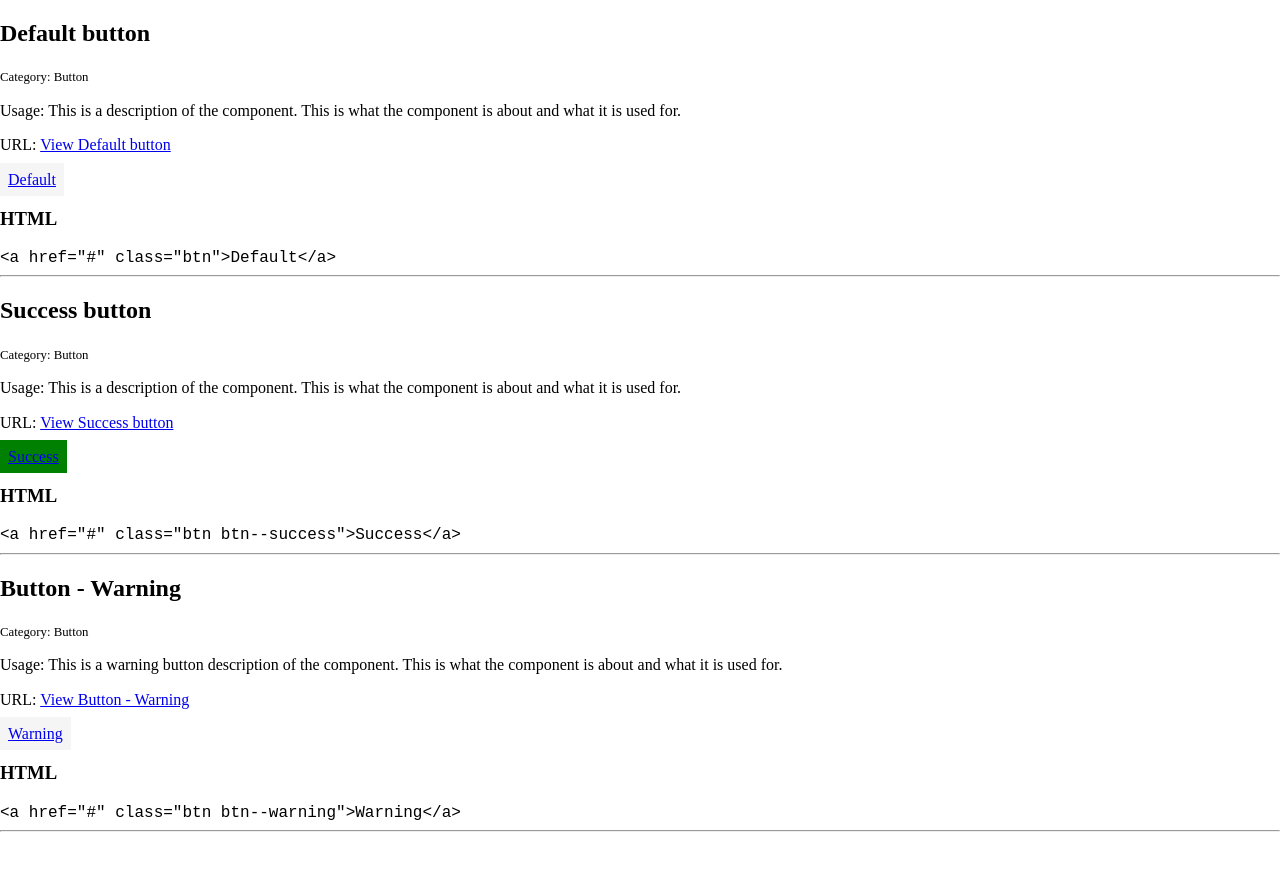
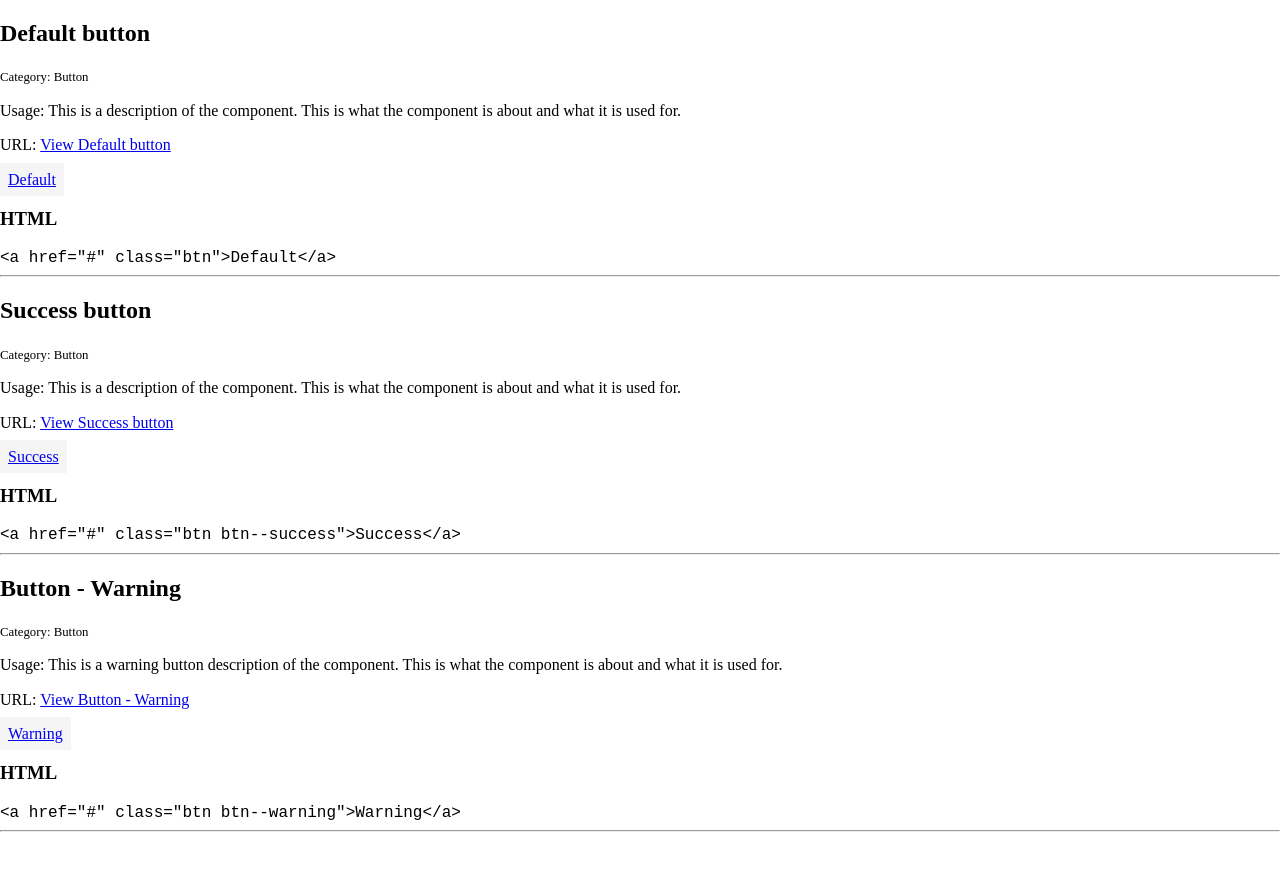
Before and after one commit to jnkly/jekyll-styleguide, a Jekyll site: the page built from index.md, in a window 1280 px wide. Shown: the top 871 px of the page. Built offline with Jekyll 4.4.1, drawn with Linux system fonts in a browser that asks for light colours.

Commit message:
Update _buttons.scss

```diff
--- a/_sass/_buttons.scss
+++ b/_sass/_buttons.scss
@@ -7,11 +7,11 @@ padding: .5rem;
 background-color: #eeeeee;
 }
 
-.btn--success {
+.btn .btn--success {
 background-color: green;
 padding: .5rem;
 }
 
-.btn--success:hover {
+.btn .btn--success:hover {
 background-color: blue;
 }
```
